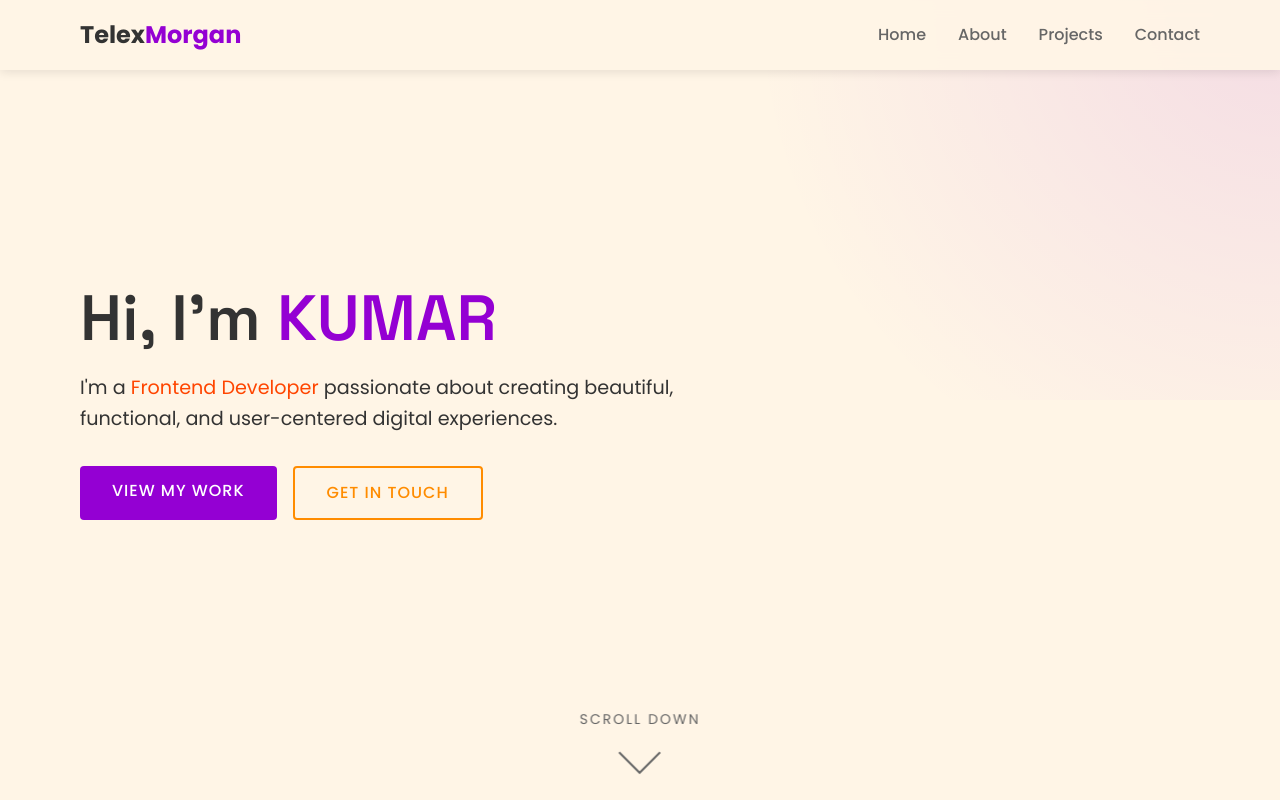
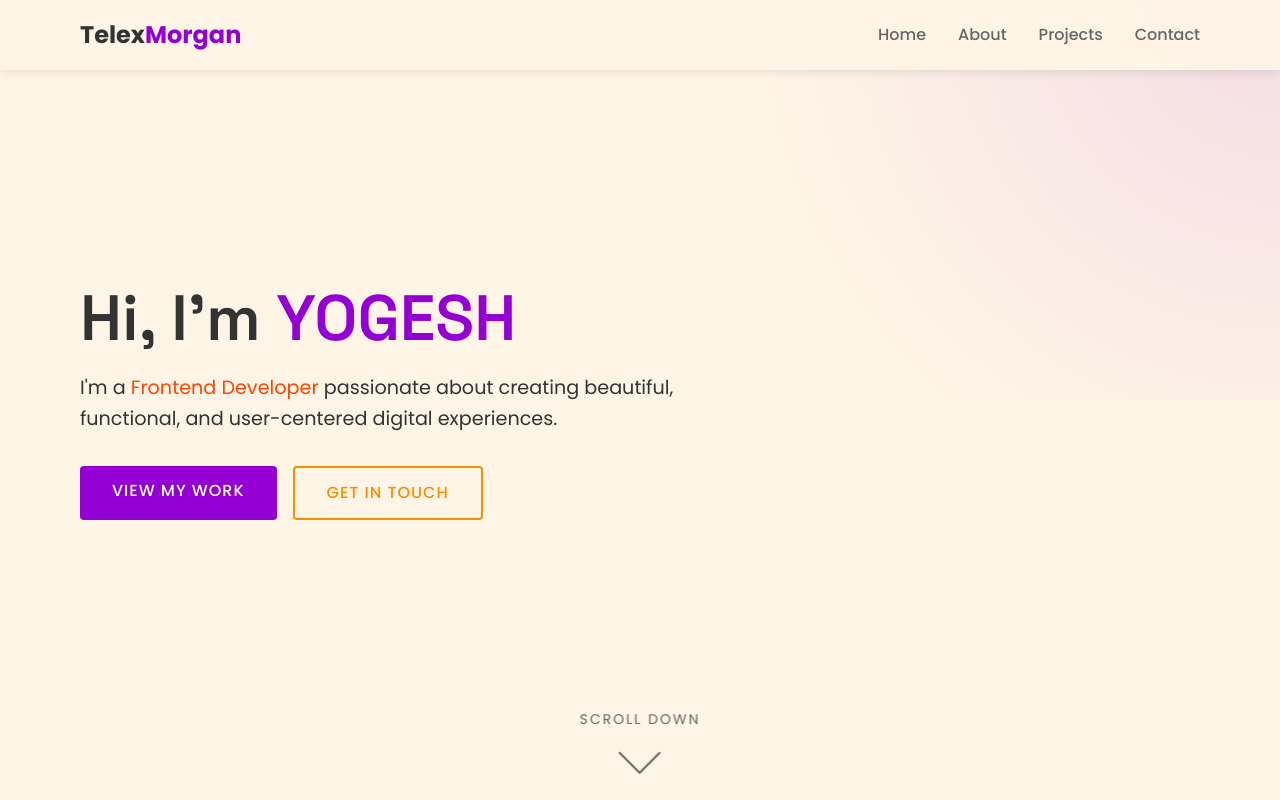
Before and after one commit to yogeshpriyan1509-eng/KIT, a plain HTML site: page index.html in a window 1280 px wide. Shown: the top 800 px of the page. Drawn offline with Linux system fonts and the light colour scheme.

Commit message:
Update index.html

```diff
--- a/index.html
+++ b/index.html
@@ -802,7 +802,7 @@
     <!-- Hero Section -->
     <section id="home" class="hero">
         <div class="container hero-content">
-            <h1>Hi, I'm <span class="highlight">KUMAR</span></h1>
+            <h1>Hi, I'm <span class="highlight">YOGESH</span></h1>
             <p>I'm a <span class="accent">Frontend Developer</span> passionate about creating beautiful, functional, and user-centered digital experiences.</p>
             <div class="hero-buttons">
                 <a href="#projects" class="btn">View My Work</a>
```
